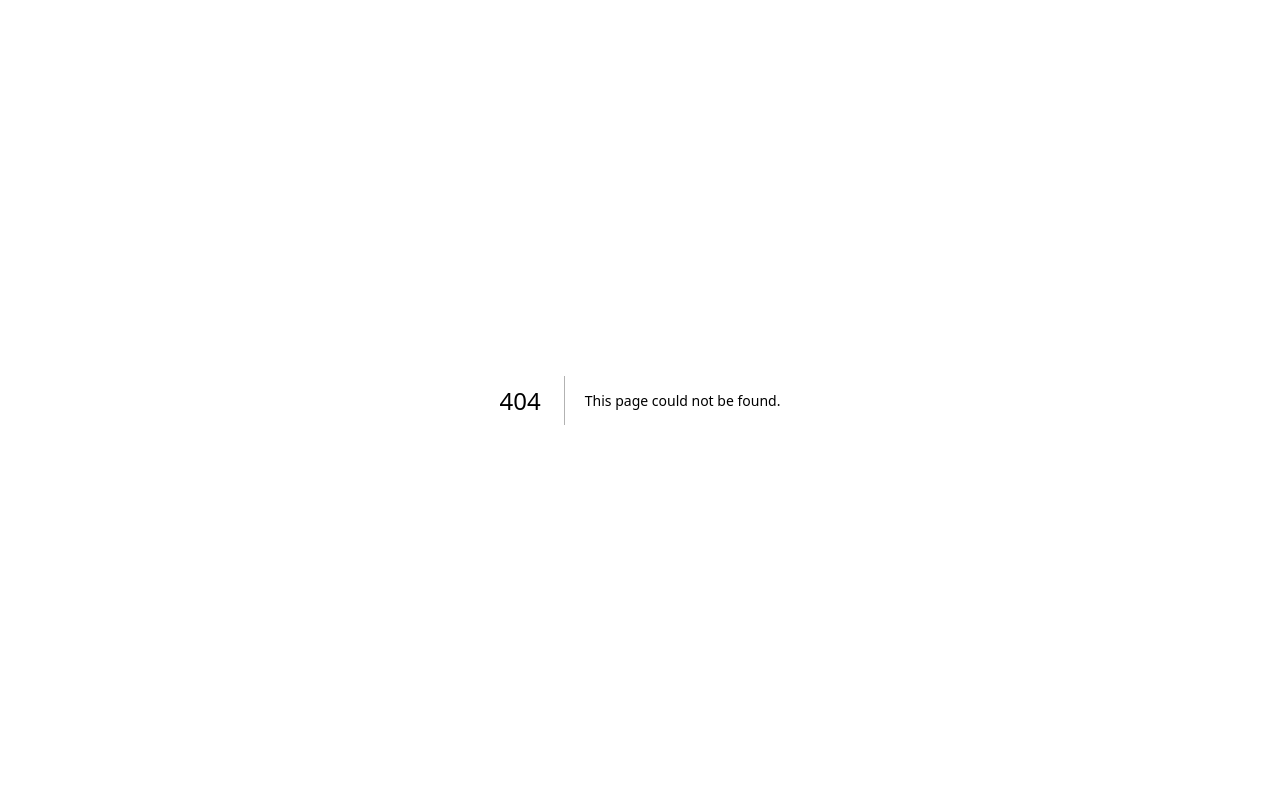
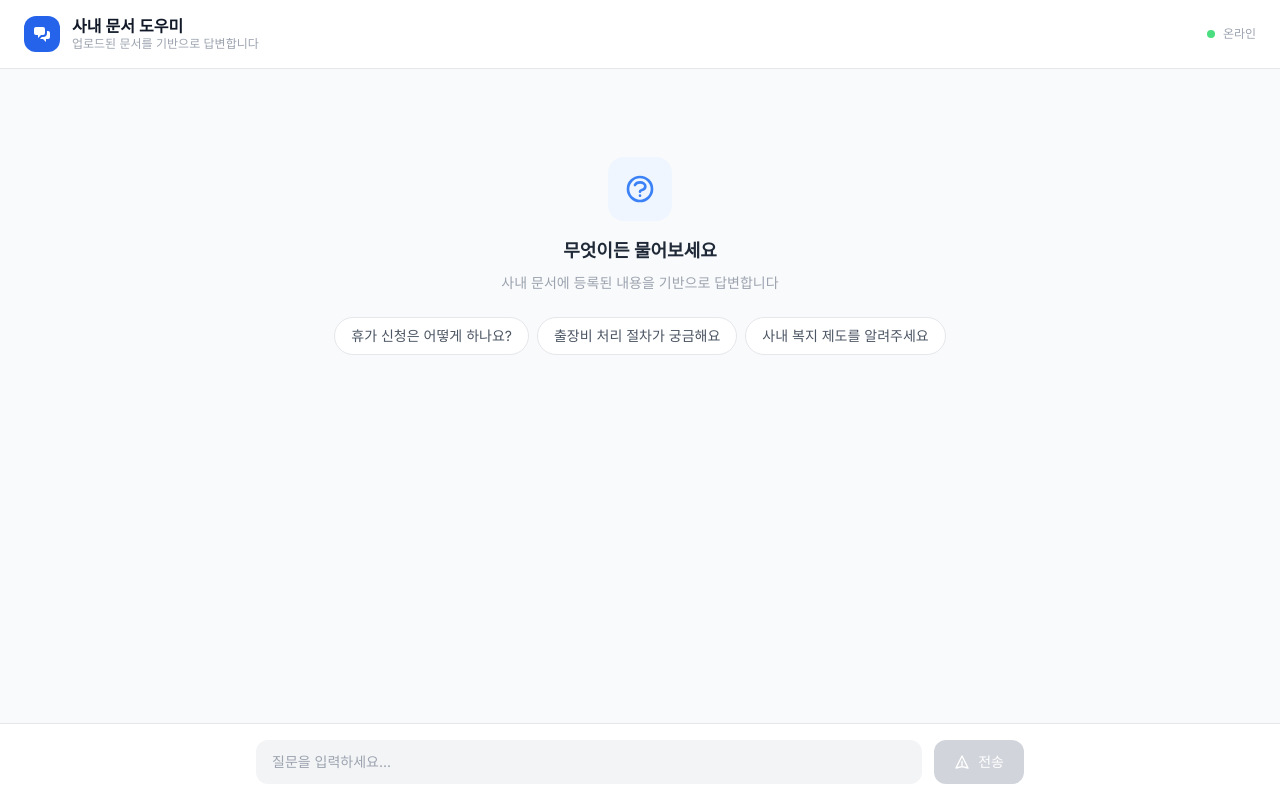
Before and after one commit to yukhoehaninsaeng/Chat_qna, a Next.js app: page /chat in a window 1280 px wide. Before the commit this address had no page. Built offline with nearby package versions, Linux system fonts and the light colour scheme.

Commit message:
feat: 독립 챗봇 페이지 추가 (/chat)
- /chat: 웹사이트로 직접 접속해서 사용하는 전체 화면 챗봇 페이지
- /: 홈페이지에 두 가지 사용 방법 안내 (직접 접속 / 위젯 삽입)

https://claude.ai/code/session_01FQpZcaYLufU7qtGLRX6iMk

```diff
--- /dev/null
+++ b/app/chat/page.tsx
@@ -0,0 +1,158 @@
+'use client';
+
+import { useChat } from '@ai-sdk/react';
+import { DefaultChatTransport, UIMessage } from 'ai';
+import { useEffect, useRef, useState } from 'react';
+
+function getTextFromParts(parts: UIMessage['parts']): string {
+  return parts
+    .filter((p) => p.type === 'text')
+    .map((p) => (p as { type: 'text'; text: string }).text)
+    .join('');
+}
+
+export default function ChatPage() {
+  const [input, setInput] = useState('');
+  const { messages, sendMessage, status } = useChat({
+    transport: new DefaultChatTransport({ api: '/api/chat' }),
+  });
+  const isLoading = status === 'streaming' || status === 'submitted';
+  const bottomRef = useRef<HTMLDivElement>(null);
+
+  useEffect(() => {
+    bottomRef.current?.scrollIntoView({ behavior: 'smooth' });
+  }, [messages]);
+
+  function handleSubmit(e: React.FormEvent) {
+    e.preventDefault();
+    const trimmed = input.trim();
+    if (!trimmed || isLoading) return;
+    sendMessage({ text: trimmed });
+    setInput('');
+  }
+
+  return (
+    <div className="min-h-screen bg-gray-50 flex flex-col">
+      {/* 상단 헤더 */}
+      <header className="bg-white border-b border-gray-200 px-6 py-4 flex items-center gap-3">
+        <div className="w-9 h-9 bg-blue-600 rounded-xl flex items-center justify-center">
+          <svg className="w-5 h-5 text-white" fill="currentColor" viewBox="0 0 20 20">
+            <path d="M2 5a2 2 0 012-2h7a2 2 0 012 2v4a2 2 0 01-2 2H9l-3 3v-3H4a2 2 0 01-2-2V5z" />
+            <path d="M15 7v2a4 4 0 01-4 4H9.828l-1.766 1.767c.28.149.599.233.938.233h2l3 3v-3h2a2 2 0 002-2V9a2 2 0 00-2-2h-1z" />
+          </svg>
+        </div>
+        <div>
+          <h1 className="font-semibold text-gray-900 leading-tight">사내 문서 도우미</h1>
+          <p className="text-xs text-gray-400">업로드된 문서를 기반으로 답변합니다</p>
+        </div>
+        <div className="ml-auto flex items-center gap-2">
+          <span className="w-2 h-2 bg-green-400 rounded-full"></span>
+          <span className="text-xs text-gray-400">온라인</span>
+        </div>
+      </header>
+
+      {/* 메시지 영역 */}
+      <main className="flex-1 overflow-y-auto px-4 py-6 max-w-3xl w-full mx-auto space-y-4">
+        {messages.length === 0 && (
+          <div className="text-center mt-16">
+            <div className="w-16 h-16 bg-blue-50 rounded-2xl flex items-center justify-center mx-auto mb-4">
+              <svg className="w-8 h-8 text-blue-500" fill="none" stroke="currentColor" viewBox="0 0 24 24">
+                <path strokeLinecap="round" strokeLinejoin="round" strokeWidth={2}
+                  d="M8.228 9c.549-1.165 2.03-2 3.772-2 2.21 0 4 1.343 4 3 0 1.4-1.278 2.575-3.006 2.907-.542.104-.994.54-.994 1.093m0 3h.01M21 12a9 9 0 11-18 0 9 9 0 0118 0z" />
+              </svg>
+            </div>
+            <h2 className="text-lg font-semibold text-gray-800">무엇이든 물어보세요</h2>
+            <p className="text-sm text-gray-400 mt-2">
+              사내 문서에 등록된 내용을 기반으로 답변합니다
+            </p>
+            <div className="mt-6 flex flex-wrap gap-2 justify-center">
+              {[
+                '휴가 신청은 어떻게 하나요?',
+                '출장비 처리 절차가 궁금해요',
+                '사내 복지 제도를 알려주세요',
+              ].map((q) => (
+                <button
+                  key={q}
+                  onClick={() => { sendMessage({ text: q }); }}
+                  className="bg-white border border-gray-200 hover:border-blue-400 hover:bg-blue-50 text-gray-600 hover:text-blue-700 text-sm px-4 py-2 rounded-full transition"
+                >
+                  {q}
+                </button>
+              ))}
+            </div>
+          </div>
+        )}
+
+        {messages.map((m) => {
+          const text = getTextFromParts(m.parts);
+          if (!text) return null;
+          return (
+            <div
+              key={m.id}
+              className={`flex gap-3 ${m.role === 'user' ? 'justify-end' : 'justify-start'}`}
+            >
+              {m.role === 'assistant' && (
+                <div className="w-8 h-8 bg-blue-600 rounded-xl flex items-center justify-center flex-shrink-0 mt-0.5">
+                  <svg className="w-4 h-4 text-white" fill="currentColor" viewBox="0 0 20 20">
+                    <path d="M2 5a2 2 0 012-2h7a2 2 0 012 2v4a2 2 0 01-2 2H9l-3 3v-3H4a2 2 0 01-2-2V5z" />
+                  </svg>
+                </div>
+              )}
+              <div
+                className={`max-w-[70%] rounded-2xl px-4 py-3 text-sm leading-relaxed whitespace-pre-wrap shadow-sm ${
+                  m.role === 'user'
+                    ? 'bg-blue-600 text-white rounded-br-sm'
+                    : 'bg-white text-gray-800 rounded-bl-sm border border-gray-100'
+                }`}
+              >
+                {text}
+              </div>
+            </div>
+          );
+        })}
+
+        {isLoading && (
+          <div className="flex gap-3 justify-start">
+            <div className="w-8 h-8 bg-blue-600 rounded-xl flex items-center justify-center flex-shrink-0 mt-0.5">
+              <svg className="w-4 h-4 text-white" fill="currentColor" viewBox="0 0 20 20">
+                <path d="M2 5a2 2 0 012-2h7a2 2 0 012 2v4a2 2 0 01-2 2H9l-3 3v-3H4a2 2 0 01-2-2V5z" />
+              </svg>
+            </div>
+            <div className="bg-white border border-gray-100 rounded-2xl rounded-bl-sm px-4 py-3 shadow-sm">
+              <div className="flex gap-1 items-center h-4">
+                <span className="w-1.5 h-1.5 bg-gray-400 rounded-full animate-bounce" style={{ animationDelay: '0ms' }} />
+                <span className="w-1.5 h-1.5 bg-gray-400 rounded-full animate-bounce" style={{ animationDelay: '150ms' }} />
+                <span className="w-1.5 h-1.5 bg-gray-400 rounded-full animate-bounce" style={{ animationDelay: '300ms' }} />
+              </div>
+            </div>
+          </div>
+        )}
+
+        <div ref={bottomRef} />
+      </main>
+
+      {/* 입력창 */}
+      <div className="border-t border-gray-200 bg-white px-4 py-4">
+        <form onSubmit={handleSubmit} className="max-w-3xl mx-auto flex gap-3">
+          <input
+            value={input}
+            onChange={(e) => setInput(e.target.value)}
+            placeholder="질문을 입력하세요..."
+            disabled={isLoading}
+            className="flex-1 bg-gray-100 rounded-xl px-4 py-3 text-sm focus:outline-none focus:ring-2 focus:ring-blue-500 focus:bg-white transition disabled:opacity-60"
+          />
+          <button
+            type="submit"
+            disabled={isLoading || !input.trim()}
+            className="bg-blue-600 hover:bg-blue-700 disabled:bg-gray-300 text-white px-5 py-3 rounded-xl text-sm font-medium transition flex items-center gap-2"
+          >
+            <svg className="w-4 h-4" fill="none" stroke="currentColor" viewBox="0 0 24 24">
+              <path strokeLinecap="round" strokeLinejoin="round" strokeWidth={2} d="M12 19l9 2-9-18-9 18 9-2zm0 0v-8" />
+            </svg>
+            전송
+          </button>
+        </form>
+      </div>
+    </div>
+  );
+}
--- a/app/page.tsx
+++ b/app/page.tsx
@@ -1,3 +1,5 @@
+import Link from 'next/link';
+
 export default function HomePage() {
   const appUrl = process.env.NEXT_PUBLIC_APP_URL ?? 'https://your-domain.vercel.app';
   const embedCode = `<script src="${appUrl}/widget.js"></script>`;
@@ -14,61 +16,55 @@ export default function HomePage() {
           </div>
           <h1 className="text-3xl font-bold text-gray-900">사내 문서 Q&A 챗봇</h1>
           <p className="text-gray-600 mt-2">
-            회사 내부 문서를 업로드하고, 직원들이 언제든지 궁금한 것을 물어볼 수 있는 AI 어시스턴트
+            회사 내부 문서를 업로드하고, AI가 즉시 답변하는 어시스턴트
           </p>
         </div>
 
-        {/* 기능 소개 */}
-        <div className="grid grid-cols-1 sm:grid-cols-3 gap-4 text-left">
-          {[
-            {
-              icon: '📄',
-              title: '문서 업로드',
-              desc: 'PDF, DOCX, TXT 파일을 업로드하면 자동으로 분석합니다',
-            },
-            {
-              icon: '🔍',
-              title: 'AI 검색',
-              desc: '질문의 의미를 파악해 가장 관련성 높은 내용을 찾아냅니다',
-            },
-            {
-              icon: '💬',
-              title: '위젯 삽입',
-              desc: '스크립트 한 줄로 어떤 웹사이트에나 채팅 위젯을 삽입할 수 있습니다',
-            },
-          ].map((item) => (
-            <div key={item.title} className="bg-white rounded-xl p-4 shadow-sm">
-              <div className="text-2xl mb-2">{item.icon}</div>
-              <h3 className="font-semibold text-gray-900 text-sm">{item.title}</h3>
-              <p className="text-gray-500 text-xs mt-1">{item.desc}</p>
+        {/* 사용 방법 2가지 */}
+        <div className="grid grid-cols-1 sm:grid-cols-2 gap-4 text-left">
+          {/* 직접 접속 */}
+          <Link href="/chat"
+            className="bg-white rounded-2xl p-6 shadow-sm hover:shadow-md transition group border-2 border-transparent hover:border-blue-500">
+            <div className="w-10 h-10 bg-blue-100 rounded-xl flex items-center justify-center mb-4 group-hover:bg-blue-600 transition">
+              <svg className="w-5 h-5 text-blue-600 group-hover:text-white transition" fill="none" stroke="currentColor" viewBox="0 0 24 24">
+                <path strokeLinecap="round" strokeLinejoin="round" strokeWidth={2}
+                  d="M8 12h.01M12 12h.01M16 12h.01M21 12c0 4.418-4.03 8-9 8a9.863 9.863 0 01-4.255-.949L3 20l1.395-3.72C3.512 15.042 3 13.574 3 12c0-4.418 4.03-8 9-8s9 3.582 9 8z" />
+              </svg>
             </div>
-          ))}
+            <h2 className="font-semibold text-gray-900 mb-1">챗봇 바로 사용</h2>
+            <p className="text-sm text-gray-500">이 웹사이트에서 직접 문서 기반 Q&A를 이용합니다</p>
+            <p className="text-xs text-blue-600 mt-3 font-medium">바로 시작하기 →</p>
+          </Link>
+
+          {/* 위젯 삽입 */}
+          <div className="bg-white rounded-2xl p-6 shadow-sm border border-gray-100">
+            <div className="w-10 h-10 bg-purple-100 rounded-xl flex items-center justify-center mb-4">
+              <svg className="w-5 h-5 text-purple-600" fill="none" stroke="currentColor" viewBox="0 0 24 24">
+                <path strokeLinecap="round" strokeLinejoin="round" strokeWidth={2}
+                  d="M10 20l4-16m4 4l4 4-4 4M6 16l-4-4 4-4" />
+              </svg>
+            </div>
+            <h2 className="font-semibold text-gray-900 mb-1">다른 웹사이트에 삽입</h2>
+            <p className="text-sm text-gray-500 mb-3">스크립트 한 줄로 어느 웹사이트에나 채팅 위젯을 추가합니다</p>
+            <pre className="bg-gray-900 text-green-400 rounded-lg p-3 text-xs overflow-x-auto">
+              <code>{embedCode}</code>
+            </pre>
+          </div>
         </div>
 
-        {/* 위젯 삽입 코드 */}
-        <div className="bg-white rounded-xl p-6 shadow-sm text-left">
-          <h2 className="font-semibold text-gray-900 mb-3">위젯 삽입 방법</h2>
-          <p className="text-sm text-gray-600 mb-3">
-            아래 코드를 웹사이트의 <code className="bg-gray-100 px-1 rounded">&lt;body&gt;</code> 태그 끝에 추가하세요:
-          </p>
-          <pre className="bg-gray-900 text-green-400 rounded-lg p-4 text-sm overflow-x-auto">
-            <code>{embedCode}</code>
-          </pre>
-        </div>
-
-        {/* 관리자 페이지 링크 */}
+        {/* 관리자 링크 */}
         <div>
-          <a
+          <Link
             href="/admin"
-            className="inline-flex items-center gap-2 bg-white hover:bg-gray-50 border border-gray-200 text-gray-700 font-medium px-5 py-2.5 rounded-lg text-sm transition shadow-sm"
+            className="inline-flex items-center gap-2 bg-white hover:bg-gray-50 border border-gray-200 text-gray-600 font-medium px-5 py-2.5 rounded-lg text-sm transition shadow-sm"
           >
             <svg className="w-4 h-4" fill="none" stroke="currentColor" viewBox="0 0 24 24">
               <path strokeLinecap="round" strokeLinejoin="round" strokeWidth={2}
                 d="M10.325 4.317c.426-1.756 2.924-1.756 3.35 0a1.724 1.724 0 002.573 1.066c1.543-.94 3.31.826 2.37 2.37a1.724 1.724 0 001.065 2.572c1.756.426 1.756 2.924 0 3.35a1.724 1.724 0 00-1.066 2.573c.94 1.543-.826 3.31-2.37 2.37a1.724 1.724 0 00-2.572 1.065c-.426 1.756-2.924 1.756-3.35 0a1.724 1.724 0 00-2.573-1.066c-1.543.94-3.31-.826-2.37-2.37a1.724 1.724 0 00-1.065-2.572c-1.756-.426-1.756-2.924 0-3.35a1.724 1.724 0 001.066-2.573c-.94-1.543.826-3.31 2.37-2.37.996.608 2.296.07 2.572-1.065z" />
               <path strokeLinecap="round" strokeLinejoin="round" strokeWidth={2} d="M15 12a3 3 0 11-6 0 3 3 0 016 0z" />
             </svg>
-            관리자 페이지
-          </a>
+            문서 관리 (관리자)
+          </Link>
         </div>
       </div>
     </main>
```
